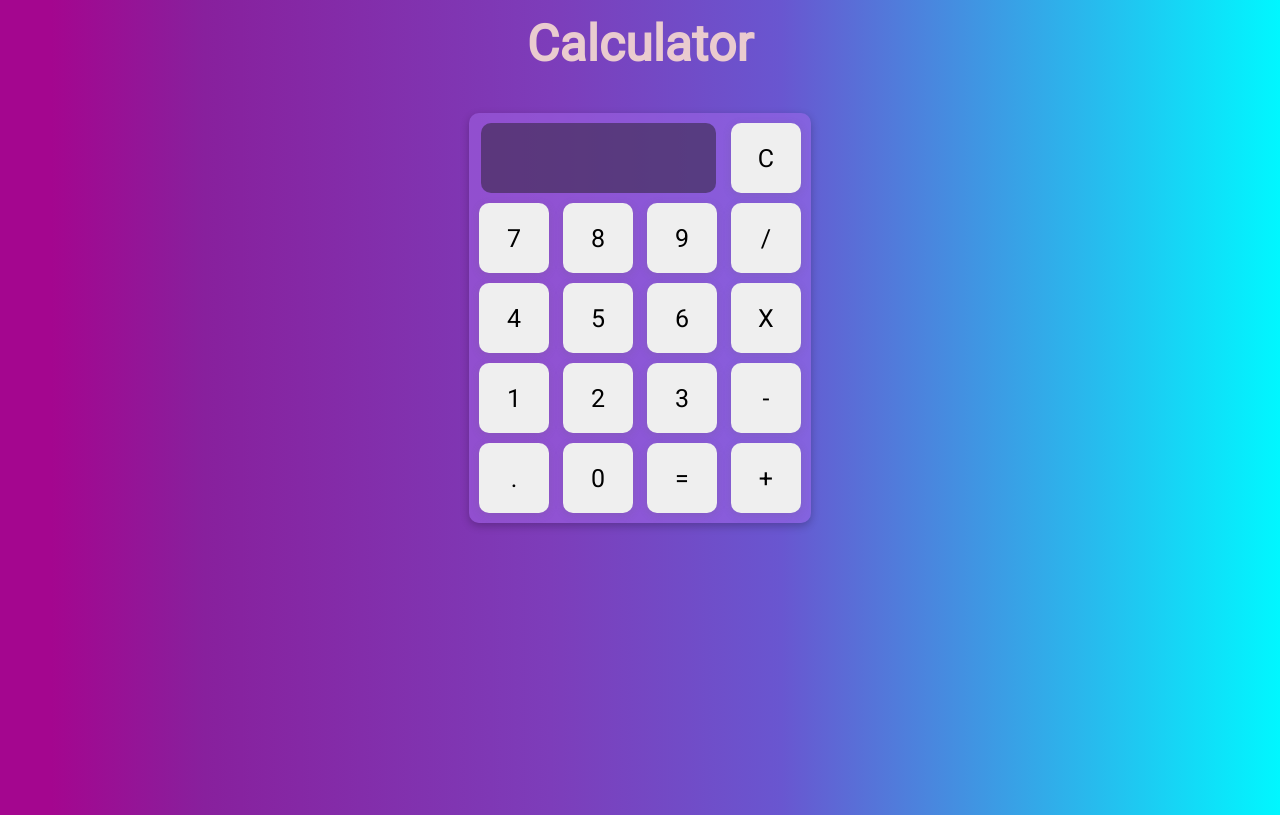
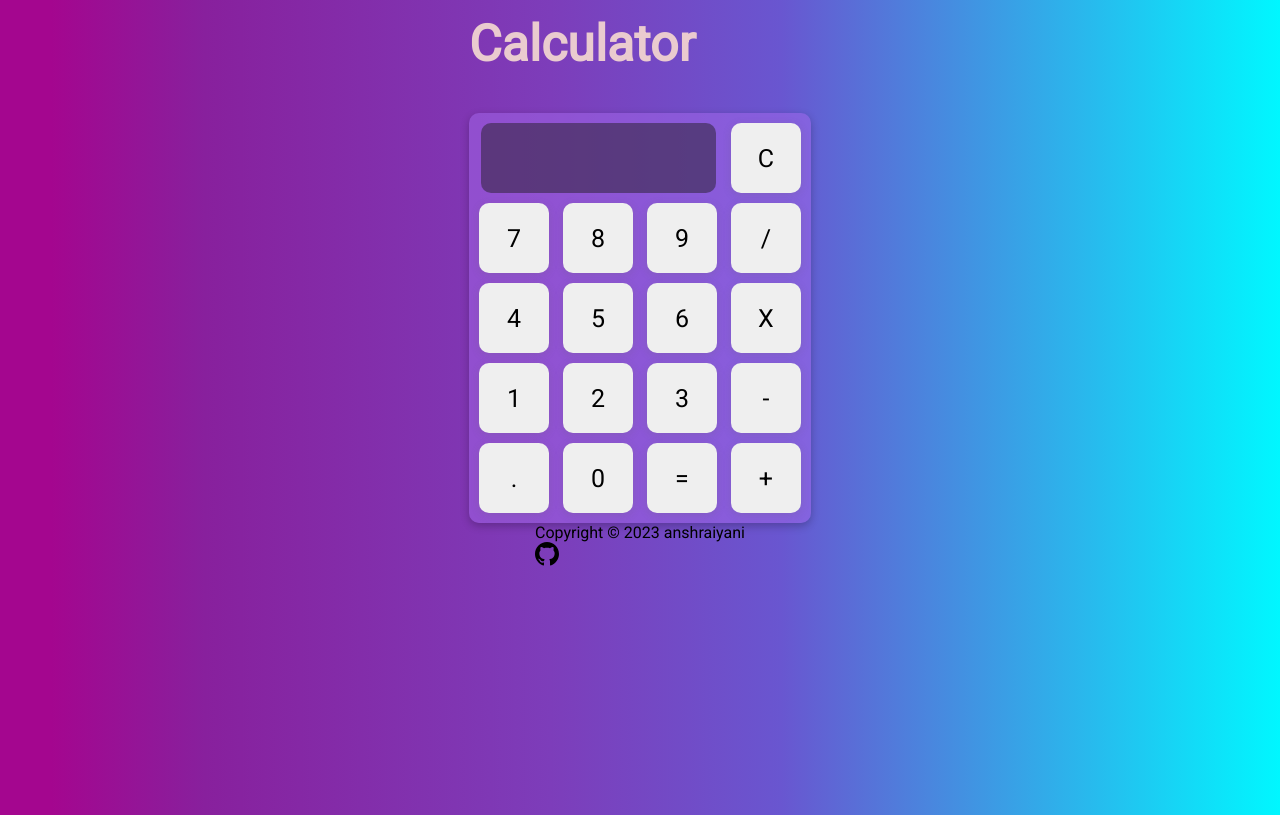
Before and after one commit to anshraiyani/CalculatorApp, a plain HTML site: page index.html in a window 1280 px wide. Drawn offline with Linux system fonts and the light colour scheme.

Commit message:
added footer

```diff
--- a/index.html
+++ b/index.html
@@ -1,14 +1,15 @@
 <!DOCTYPE html>
 <html lang="en">
   <head>
-    <meta charset="UTF-8">
-    <meta http-equiv="X-UA-Compatible" content="IE=edge">
-    <meta name="viewport" content="width=device-width, initial-scale=1.0">
+    <meta charset="UTF-8" />
+    <meta http-equiv="X-UA-Compatible" content="IE=edge" />
+    <meta name="viewport" content="width=device-width, initial-scale=1.0" />
     <title>Calculator</title>
-    <link rel="stylesheet" href="style.css">
+    <link rel="stylesheet" href="style.css" />
     <script src="script.js"></script>
   </head>
   <body>
+    <div class="container">
       <h1>Calculator</h1>
       <div class="calculator">
         <div class="first-row">
@@ -43,5 +44,18 @@
           <button class="operator">+</button>
         </div>
       </div>
+    </div>
+    <footer class="footer">
+        <p>
+          Copyright ©
+          <script>
+            document.write(new Date().getFullYear())
+          </script>
+          anshraiyani
+        </p>
+        <a href="https://github.com/anshraiyani" target="_blank">
+            <svg xmlns="http://www.w3.org/2000/svg" width="24" height="24" viewBox="0 0 24 24"><path d="M12 0c-6.626 0-12 5.373-12 12 0 5.302 3.438 9.8 8.207 11.387.599.111.793-.261.793-.577v-2.234c-3.338.726-4.033-1.416-4.033-1.416-.546-1.387-1.333-1.756-1.333-1.756-1.089-.745.083-.729.083-.729 1.205.084 1.839 1.237 1.839 1.237 1.07 1.834 2.807 1.304 3.492.997.107-.775.418-1.305.762-1.604-2.665-.305-5.467-1.334-5.467-5.931 0-1.311.469-2.381 1.236-3.221-.124-.303-.535-1.524.117-3.176 0 0 1.008-.322 3.301 1.23.957-.266 1.983-.399 3.003-.404 1.02.005 2.047.138 3.006.404 2.291-1.552 3.297-1.23 3.297-1.23.653 1.653.242 2.874.118 3.176.77.84 1.235 1.911 1.235 3.221 0 4.609-2.807 5.624-5.479 5.921.43.372.823 1.102.823 2.222v3.293c0 .319.192.694.801.576 4.765-1.589 8.199-6.086 8.199-11.386 0-6.627-5.373-12-12-12z"/></svg>
+        </a>
+      </footer>
   </body>
 </html>
```
Lines whose indentation alone changed are shown as unchanged.
